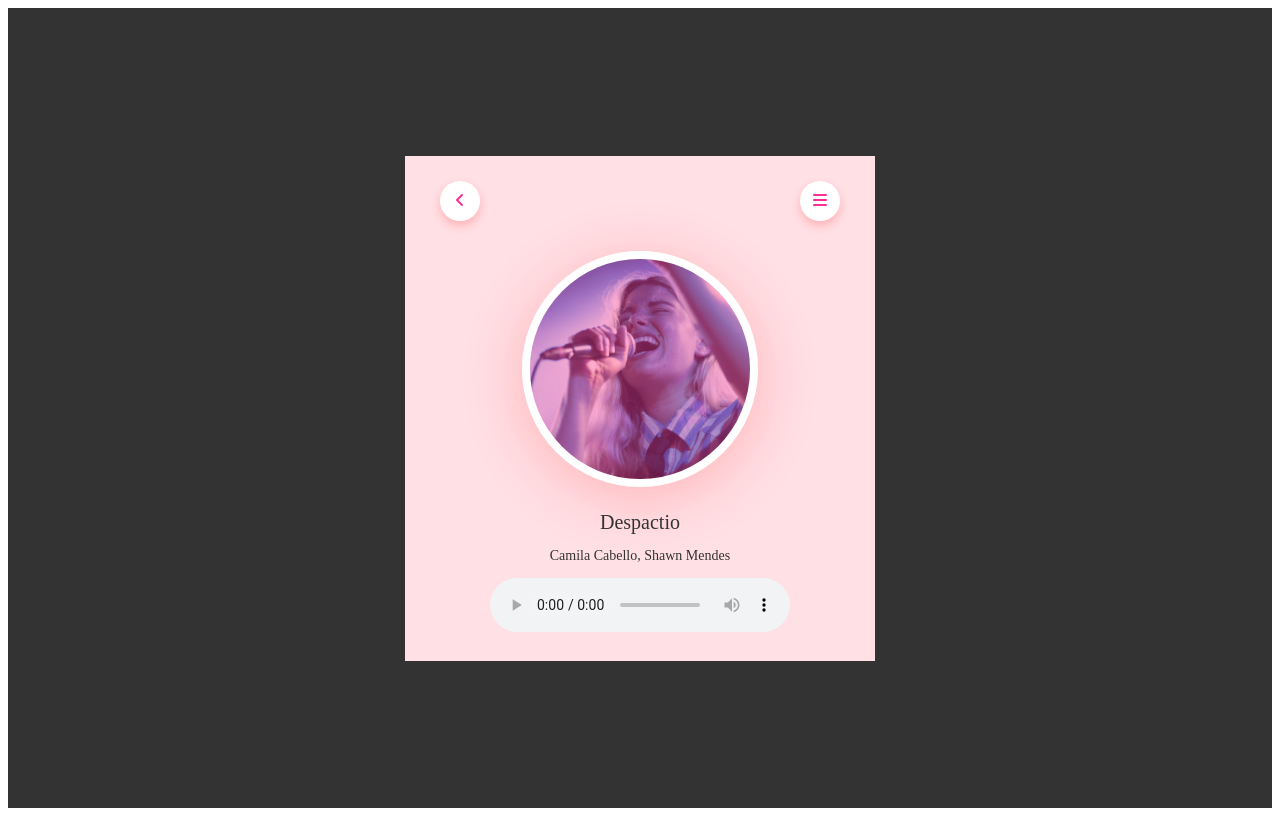
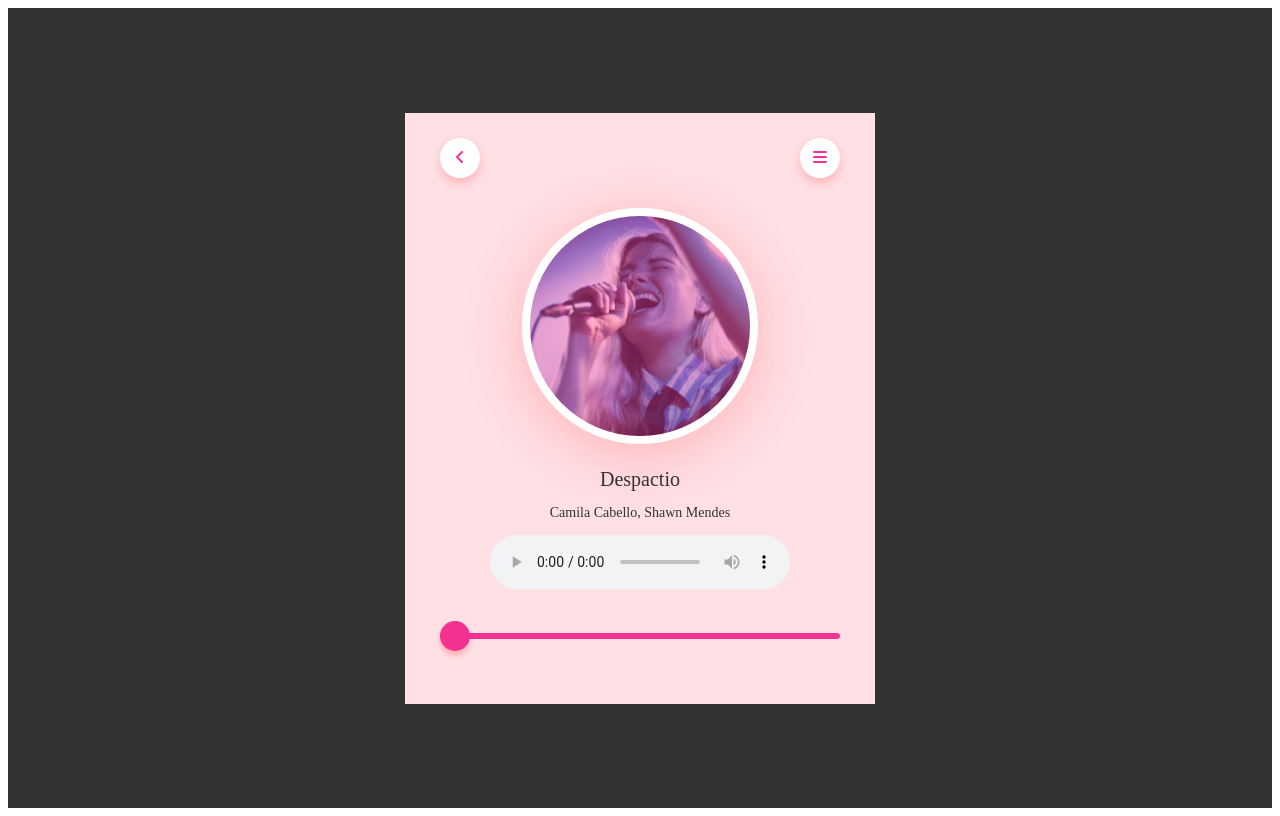
Before and after one commit to vaishnavihole/music-player, a plain HTML site: page index.html in a window 1280 px wide. Drawn offline with Linux system fonts and the light colour scheme.

Commit message:
featr:add and design control bar

```diff
--- a/index.html
+++ b/index.html
@@ -26,9 +26,9 @@
       <p>Camila Cabello, Shawn Mendes</p>
 
       <audio controls>
-        <source src="media/Senorita-Shawn-Mendes.mp3">
+        <source src="media/Senorita-Shawn-Mendes.mp3" type="audio/mpeg">
       </audio>
-
+       <input type="range" value="0" id="progress">
      </div>
     </div>
 </body>
--- a/style.css
+++ b/style.css
@@ -49,3 +49,23 @@
     font-size: 14px;
     color: #333;
 }
+
+#progress{
+    -webkit-appearance: none;
+    width: 100%;
+    height: 6px;
+    background: #f53192;
+    border-radius: 4px;
+    cursor: pointer;
+    margin: 40px 0;
+}
+
+#progress::-webkit-slider-thumb{
+    -webkit-appearance: none;
+    background: #f53192;
+    width: 30px;
+    height: 30px;
+    border-radius: 50%;
+    border: 8px solif #fff;
+    box-shadow: 0 5px 5px rgba(255, 26, 26, 0.22);
+}
```
